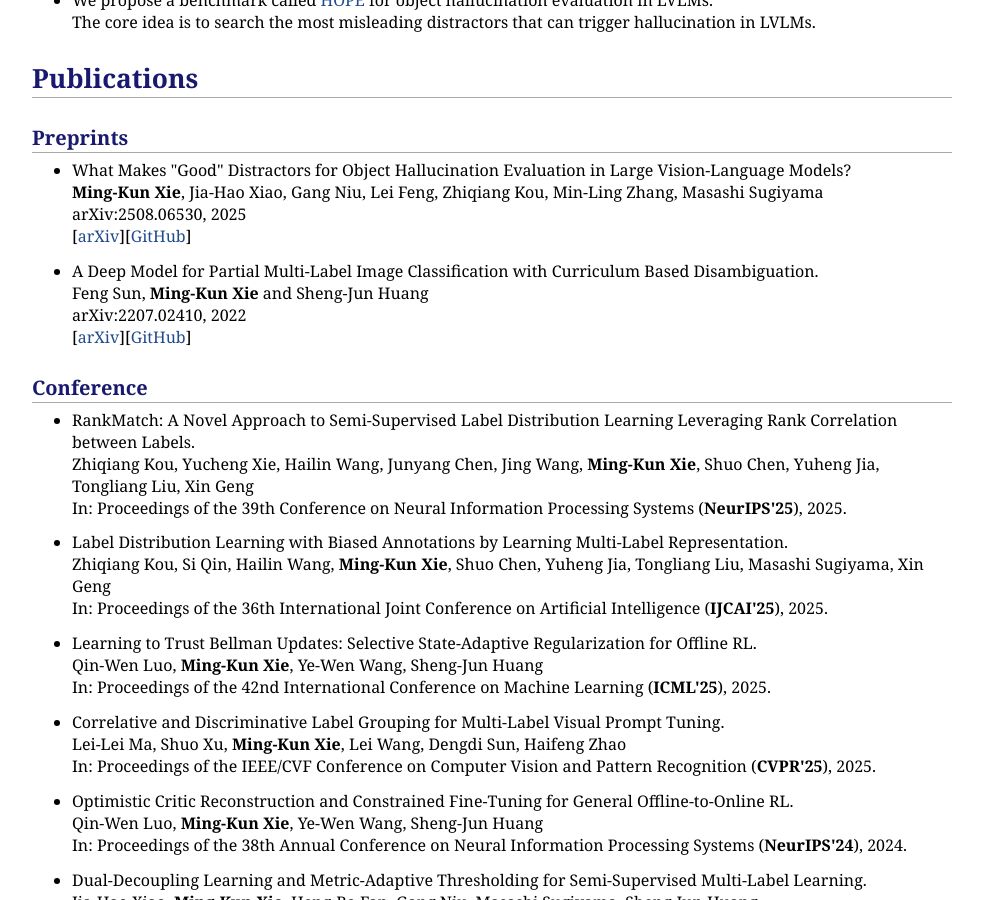
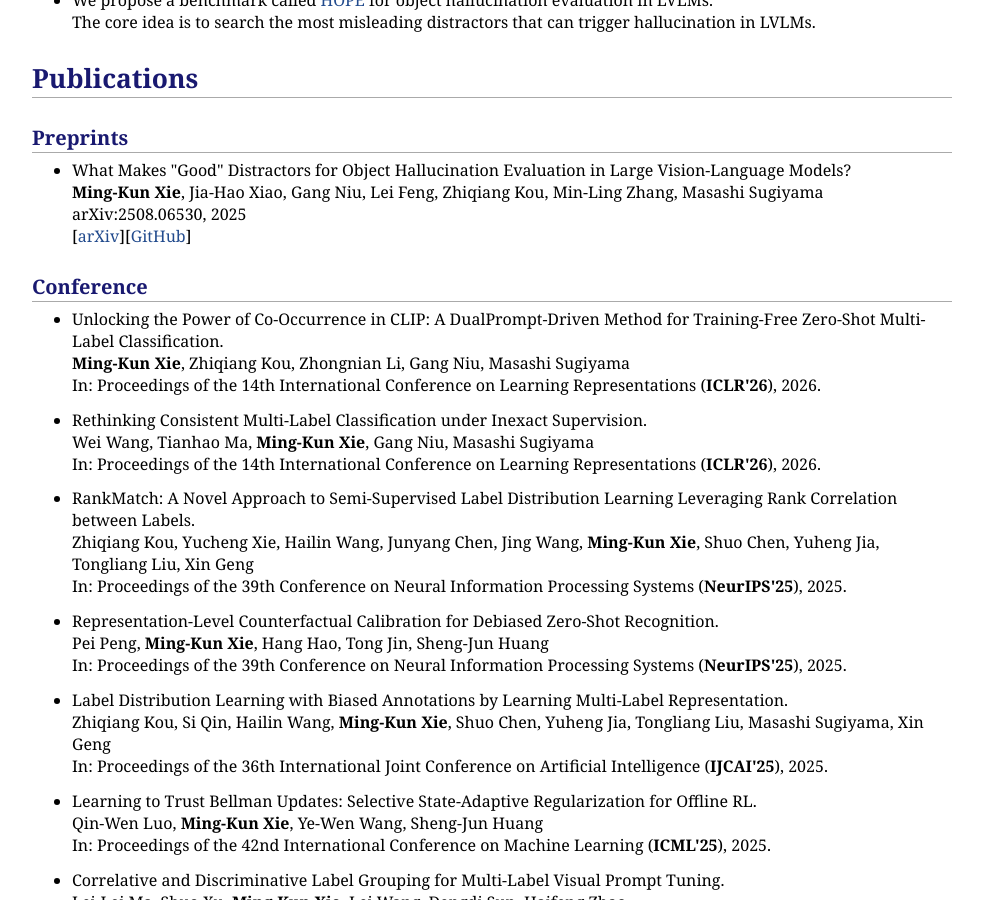
Before and after one commit to xiemk/xiemk.github.io, a Jekyll site: the page index.html, which Jekyll copies as it is, in a window 1280 px wide and 900 px high, scrolled down 455 px. Shown: the whole window, without its empty margins (148-1131 px from the left). Built offline with Jekyll 4.4.1, drawn with Linux system fonts in a browser that asks for light colours; some of the changed text lies outside the part shown.

Commit message:
updating

```diff
--- a/index.html
+++ b/index.html
@@ -60,15 +60,26 @@ Email: ming-kun.xie@riken.jp <br />
 </li>
 </ul>
 
-<ul style="list-style-type:disc">
-<li>A Deep Model for Partial Multi-Label Image Classification with Curriculum Based Disambiguation.<br>Feng Sun, <b>Ming-Kun Xie</b> and Sheng-Jun Huang<br>arXiv:2207.02410, 2022 <br>[<a href="publication/arxiv-cdcr-preprint.pdf">arXiv</a>][<a href="https://github.com/milkxie/PML-CDCR">GitHub</a>]
-</li>
-</ul>
 
 <h2>Conference</h2>
 
 <ul style="list-style-type:disc">
+  <li>Unlocking the Power of Co-Occurrence in CLIP: A DualPrompt-Driven Method for Training-Free Zero-Shot Multi-Label Classification.<br><b>Ming-Kun Xie</b>, Zhiqiang Kou, Zhongnian Li, Gang Niu, Masashi Sugiyama<br>In: Proceedings of the 14th International Conference on Learning Representations (<strong>ICLR'26</strong>), 2026.<br>
+  </li>
+</ul>
+
+<ul style="list-style-type:disc">
+  <li>Rethinking Consistent Multi-Label Classification under Inexact Supervision.<br>Wei Wang, Tianhao Ma, <b>Ming-Kun Xie</b>, Gang Niu, Masashi Sugiyama<br>In: Proceedings of the 14th International Conference on Learning Representations (<strong>ICLR'26</strong>), 2026.<br>
+  </li>
+</ul>
+
+<ul style="list-style-type:disc">
   <li>RankMatch: A Novel Approach to Semi-Supervised Label Distribution Learning Leveraging Rank Correlation between Labels.<br>Zhiqiang Kou, Yucheng Xie, Hailin Wang, Junyang Chen, Jing Wang, <b>Ming-Kun Xie</b>, Shuo Chen, Yuheng Jia, Tongliang Liu, Xin Geng<br>In: Proceedings of the 39th Conference on Neural Information Processing Systems (<strong>NeurIPS'25</strong>), 2025.<br>
+  </li>
+</ul>
+
+<ul style="list-style-type:disc">
+  <li>Representation-Level Counterfactual Calibration for Debiased Zero-Shot Recognition.<br>Pei Peng, <b>Ming-Kun Xie</b>, Hang Hao, Tong Jin, Sheng-Jun Huang<br>In: Proceedings of the 39th Conference on Neural Information Processing Systems (<strong>NeurIPS'25</strong>), 2025.<br>
   </li>
 </ul>
 
@@ -175,26 +186,31 @@ Email: ming-kun.xie@riken.jp <br />
 </ul>
 
 <ul style="list-style-type:disc">
-  <li>UNM: A Universal Approach for Noisy Multi-label Learning.<br>Jia-Yao Chen, Shao-Yuan Li, Sheng-Jun Huang, Songcan Chen, Lei Wang, <b>Ming-Kun Xie</b><br>In: IEEE Transactions on Knowledge and Data Engineering (<strong>TKDE</strong>), in press. <br>[<a href="https://ieeexplore.ieee.org/abstract/document/10460124">preprint</a>]
+<li>A Deep Model for Partial Multi-Label Image Classification with Curriculum Based Disambiguation.<br>Feng Sun, <b>Ming-Kun Xie</b> and Sheng-Jun Huang<br>Machine Intelligence Research, 2024.<br>[<a href="publication/arxiv-cdcr-preprint.pdf">arXiv</a>][<a href="https://github.com/milkxie/PML-CDCR">GitHub</a>]
+</li>
+</ul>
+
+<ul style="list-style-type:disc">
+  <li>UNM: A Universal Approach for Noisy Multi-label Learning.<br>Jia-Yao Chen, Shao-Yuan Li, Sheng-Jun Huang, Songcan Chen, Lei Wang, <b>Ming-Kun Xie</b><br>In: IEEE Transactions on Knowledge and Data Engineering (<strong>TKDE</strong>), 2024. <br>[<a href="https://ieeexplore.ieee.org/abstract/document/10460124">preprint</a>]
   </li>
 </ul>
 
 <ul style="list-style-type:disc">
-  <li>CCMN: A General Framework for Learning with Class-Conditional Multi-Label Noise.<br><b>Ming-Kun Xie</b> and Sheng-Jun Huang<br>In: IEEE Transactions on Pattern Analysis and Machine Intelligence (<strong>TPAMI</strong>), in press. <br>[<a href="publication/tpami-ccmn-preprint.pdf">preprint</a>]
+  <li>CCMN: A General Framework for Learning with Class-Conditional Multi-Label Noise.<br><b>Ming-Kun Xie</b> and Sheng-Jun Huang<br>In: IEEE Transactions on Pattern Analysis and Machine Intelligence (<strong>TPAMI</strong>), 2023. <br>[<a href="publication/tpami-ccmn-preprint.pdf">preprint</a>]
 [<a href="code/CCMN_Linear.zip">CCMN Code (Linear)</a>][<a href="code/CCMN_Deep.zip">CCMN Code (Deep)</a>]
 </li>
 </ul>
 
 <ul style="list-style-type:disc">
-<li>Partial Multi-Label Learning with Noisy Label Identification.<br><b>Ming-Kun Xie</b> and Sheng-Jun Huang<br>In: IEEE Transactions on Pattern Analysis and Machine Intelligence (<strong>TPAMI</strong>), 2021. <br>[<a href="publication/tpami-pmlni-preprint.pdf">preprint</a>][<a href="code/PMLNIcode.zip">PML-NI Code</a>][<a href="code/MIPMLNIcode.zip">MIPML-NI Code</a>]
+<li>Partial Multi-Label Learning with Noisy Label Identification.<br><b>Ming-Kun Xie</b> and Sheng-Jun Huang<br>In: IEEE Transactions on Pattern Analysis and Machine Intelligence (<strong>TPAMI</strong>), 2022. <br>[<a href="publication/tpami-pmlni-preprint.pdf">preprint</a>][<a href="code/PMLNIcode.zip">PML-NI Code</a>][<a href="code/MIPMLNIcode.zip">MIPML-NI Code</a>]
 </li>
 </ul>
 
 <h1>Professional Services</h1>
 <ul style="list-style-type:disc">
-  <li>Conference Area Chair: NeurIPS'25</li>
+  <li>Conference Area Chair: NeurIPS'25, ICML'26</li>
 	<li>Conference Reviewer: NeurIPS'24,23,22, ICML'25,24,23,22, ICLR'25,24,23, AAAI'26,25,24,23,22,21, IJCAI'25,24,23,22,20, CVPR'24,23, ICCV'23, ECCV'24,22, AISTATS'25,23</li>
-  <li>Journal Reviewer: IEEE TPAMI, Artificial Intelligence, Machine Learning, IEEE TNNLS, IEEE TCSVT, IEEE TMI, SCIENCE CHINA Information Sciences, Pattern Recognition</li>
+  <li>Journal Reviewer: IEEE TPAMI, Artificial Intelligence, Machine Learning, TMLR, IEEE TNNLS, IEEE TCSVT, IEEE TMI, SCIENCE CHINA Information Sciences, Pattern Recognition</li>
 </ul>
 
 <h1>Honors </h1>
```
